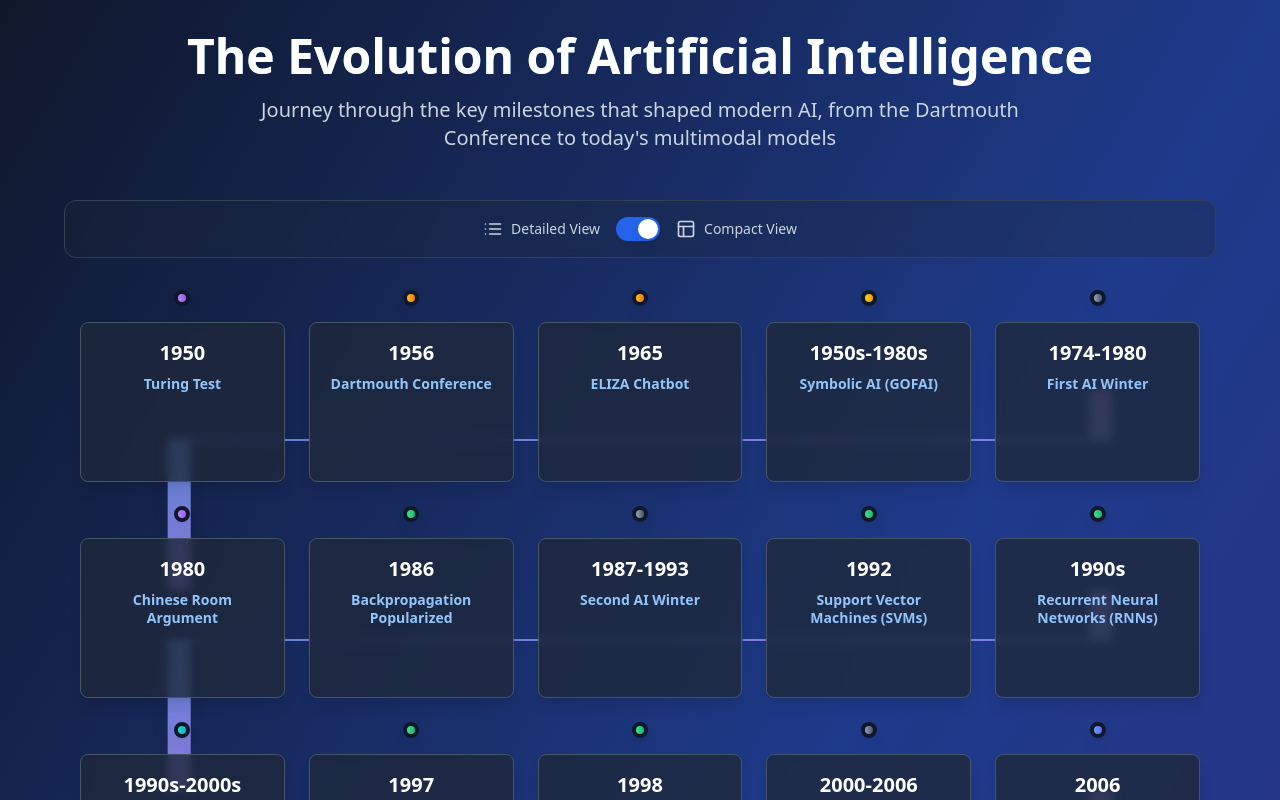
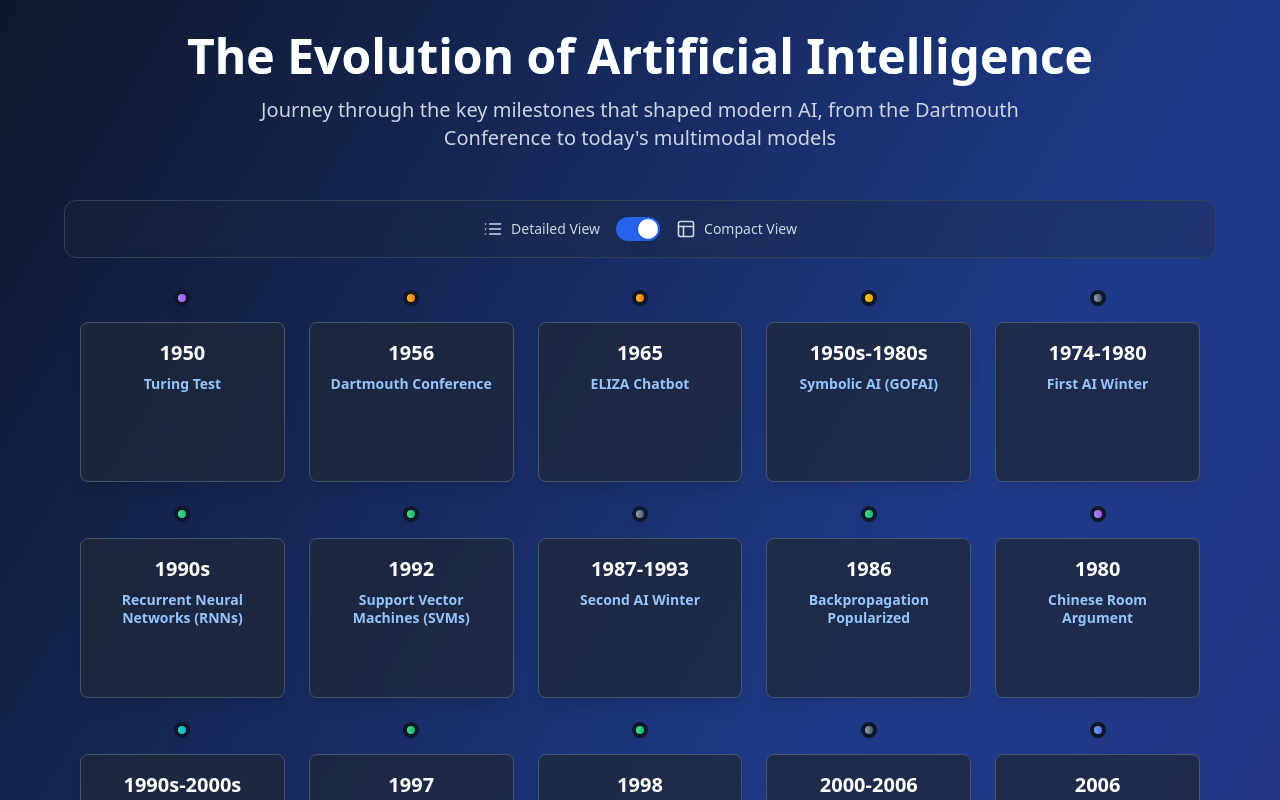
Before and after one commit to malminhas/ai-chronicle-view, a React (Vite) app: page / in a window 1280 px wide. Shown: the top 800 px of the page. Built offline with nearby package versions, Linux system fonts and the light colour scheme.

Commit message:
Fix: Improve compact timeline line
The compact timeline's connecting line was updated to have consistent thickness and follow a snaking pattern (left-to-right, down, right-to-left, down). The `CompactTimeline` component was modified.

```diff
--- a/src/components/CompactTimeline.tsx
+++ b/src/components/CompactTimeline.tsx
@@ -68,23 +68,40 @@ export const CompactTimeline = ({ events, onEventClick }: CompactTimelineProps)
             const cellWidth = 100 / cols;
             const rowHeight = 200;
 
-            const x1 = currentCol * cellWidth + cellWidth / 2;
+            // For snaking pattern, adjust column positions for odd rows (right-to-left)
+            const isCurrentRowOdd = currentRow % 2 === 1;
+            const isNextRowOdd = nextRow % 2 === 1;
+
+            // Adjust column positions for snaking
+            const adjustedCurrentCol = isCurrentRowOdd ? (cols - 1 - currentCol) : currentCol;
+            const adjustedNextCol = isNextRowOdd ? (cols - 1 - nextCol) : nextCol;
+
+            const x1 = adjustedCurrentCol * cellWidth + cellWidth / 2;
             const y1 = currentRow * rowHeight + 100; // Center of the dot
 
             if (currentRow !== nextRow) {
-              // Snake pattern: L-shaped path to start of next row
-              const x2 = cellWidth / 2; // First column of next row
+              // Moving to next row - create L-shaped path
+              const x2 = adjustedNextCol * cellWidth + cellWidth / 2;
               const y2 = nextRow * rowHeight + 100;
-              const midY = y1 + 50; // Drop down point
 
-              const pathData = `M ${x1} ${y1} L ${x1} ${midY} L ${x2} ${midY} L ${x2} ${y2}`;
+              // Create L-shaped path: horizontal then vertical
+              let pathData;
+              if (isCurrentRowOdd) {
+                // Current row is right-to-left, so go to left edge then down then to first position
+                const leftEdge = cellWidth / 2;
+                pathData = `M ${x1} ${y1} L ${leftEdge} ${y1} L ${leftEdge} ${y2} L ${x2} ${y2}`;
+              } else {
+                // Current row is left-to-right, so go to right edge then down then to last position
+                const rightEdge = 100 - cellWidth / 2;
+                pathData = `M ${x1} ${y1} L ${rightEdge} ${y1} L ${rightEdge} ${y2} L ${x2} ${y2}`;
+              }
 
               return (
                 <path
                   key={`path-${index}`}
                   d={pathData}
                   stroke="url(#timelineGradient)"
-                  strokeWidth="2"
+                  strokeWidth="3"
                   fill="none"
                   opacity="0.8"
                   className="drop-shadow-sm"
@@ -92,7 +109,7 @@ export const CompactTimeline = ({ events, onEventClick }: CompactTimelineProps)
               );
             } else {
               // Same row: straight horizontal line
-              const x2 = nextCol * cellWidth + cellWidth / 2;
+              const x2 = adjustedNextCol * cellWidth + cellWidth / 2;
               const y2 = nextRow * rowHeight + 100;
 
               return (
@@ -103,7 +120,7 @@ export const CompactTimeline = ({ events, onEventClick }: CompactTimelineProps)
                   x2={x2}
                   y2={y2}
                   stroke="url(#timelineGradient)"
-                  strokeWidth="2"
+                  strokeWidth="3"
                   opacity="0.8"
                   className="drop-shadow-sm"
                 />
@@ -118,10 +135,19 @@ export const CompactTimeline = ({ events, onEventClick }: CompactTimelineProps)
             const isHovered = hoveredEvent === `${event.year}-${event.event}`;
             const eventKey = `${event.year}-${event.event}`;
 
+            // Calculate snaking position
+            const row = Math.floor(index / cols);
+            const col = index % cols;
+            const isRowOdd = row % 2 === 1;
+            const adjustedCol = isRowOdd ? (cols - 1 - col) : col;
+
             return (
               <div
                 key={eventKey}
                 className="relative flex flex-col items-center cursor-pointer group h-48"
+                style={{
+                  order: isRowOdd ? (row * cols + (cols - 1 - col)) : index
+                }}
                 onMouseEnter={() => setHoveredEvent(eventKey)}
                 onMouseLeave={() => setHoveredEvent(null)}
                 onClick={() => onEventClick(event)}
```
